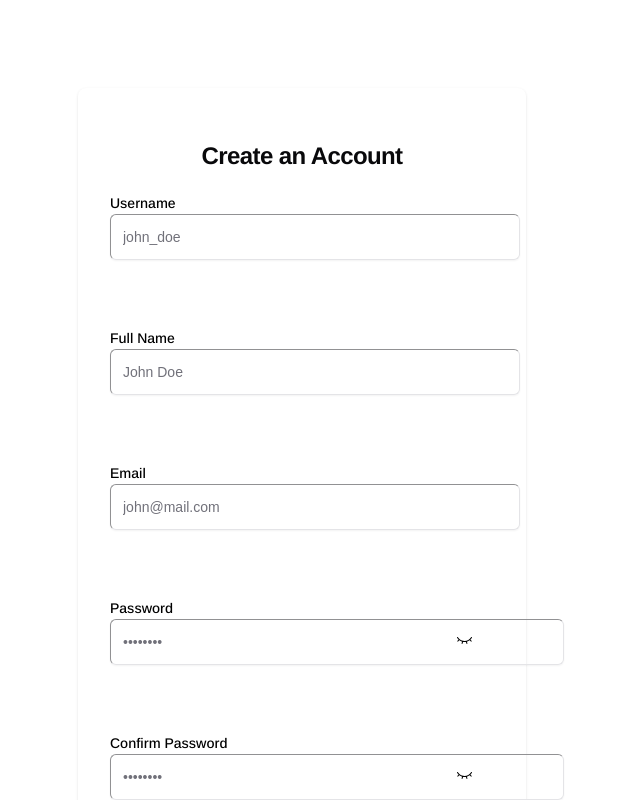
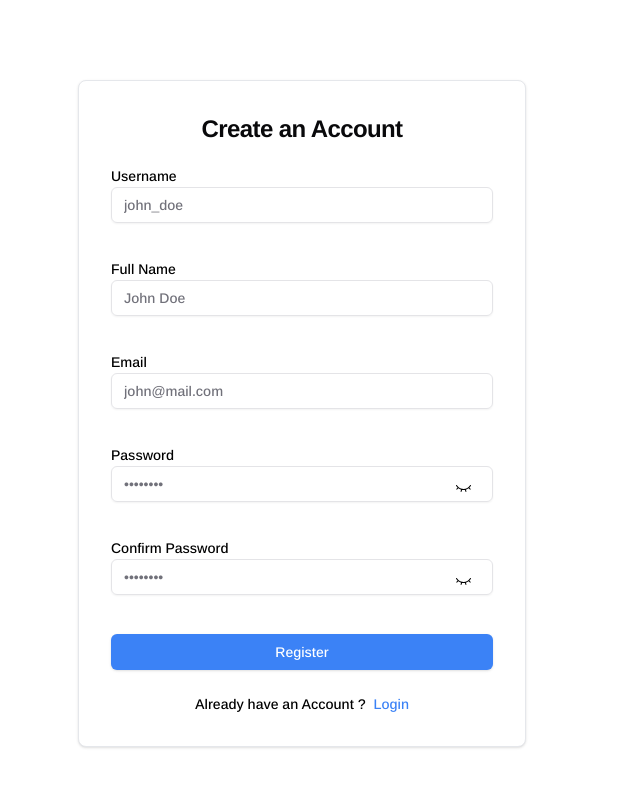
Before and after one commit to mr-zlaam/z-blogs-client, a Next.js app in the folder frontend/: page /user-auth/sign-up in a window 1280 px wide. Shown: the top 800 px of the page, without its empty margins (338-978 px from the left). Built offline with nearby package versions, Linux system fonts and the light colour scheme; no server answers.

Commit message:
"Commented out console log in home page and toggled preflight in tailwind config"

```diff
--- a/frontend/src/app/(pages)/home/page.tsx
+++ b/frontend/src/app/(pages)/home/page.tsx
@@ -23,12 +23,12 @@ async function Home() {
   const isModerator = await CheckIfSubAdmin();
   const isUserLogined = await CheckIfUserLoggedIn();
   const posts = data.data.blogs.reverse().slice(0, 6);
-  console.log(`
-    isAdmin:${isAdmin}
-    isModerator:${isModerator}
-    isUserLogined:${isUserLogined}
+  // console.log(`
+  //   isAdmin:${isAdmin}
+  //   isModerator:${isModerator}
+  //   isUserLogined:${isUserLogined}
 
-    `);
+  //   `);
   const renderLoader = () => (
     <div className="h-[50dvh] justify-center flex items-center">
       <ButtonLoader />
--- a/frontend/tailwind.config.ts
+++ b/frontend/tailwind.config.ts
@@ -103,7 +103,7 @@ const config = {
   },
   plugins: [require("tailwindcss-animate")],
   corePlugins: {
-    preflight: false,
+    // preflight: false,
   },
 } satisfies Config;
 
```
